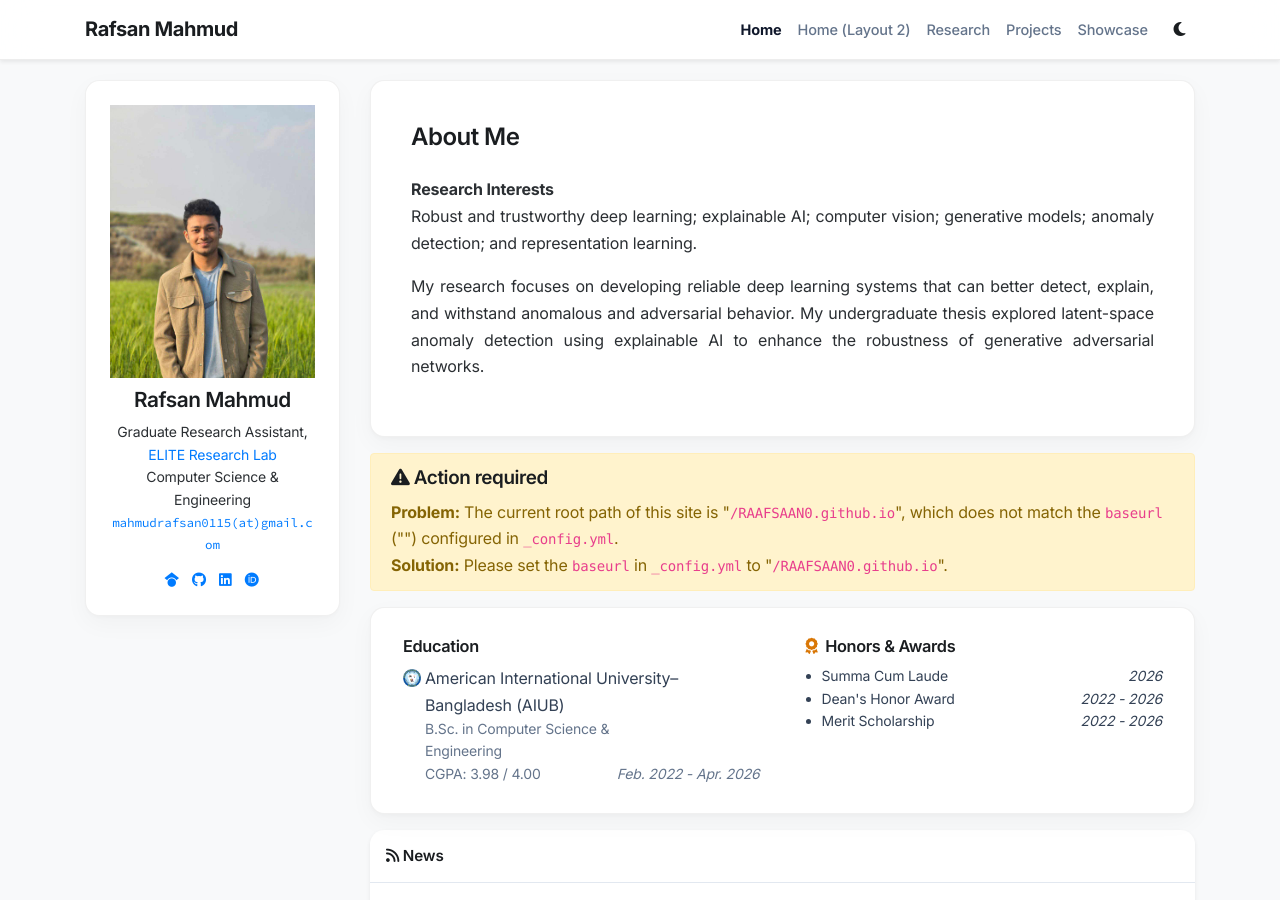
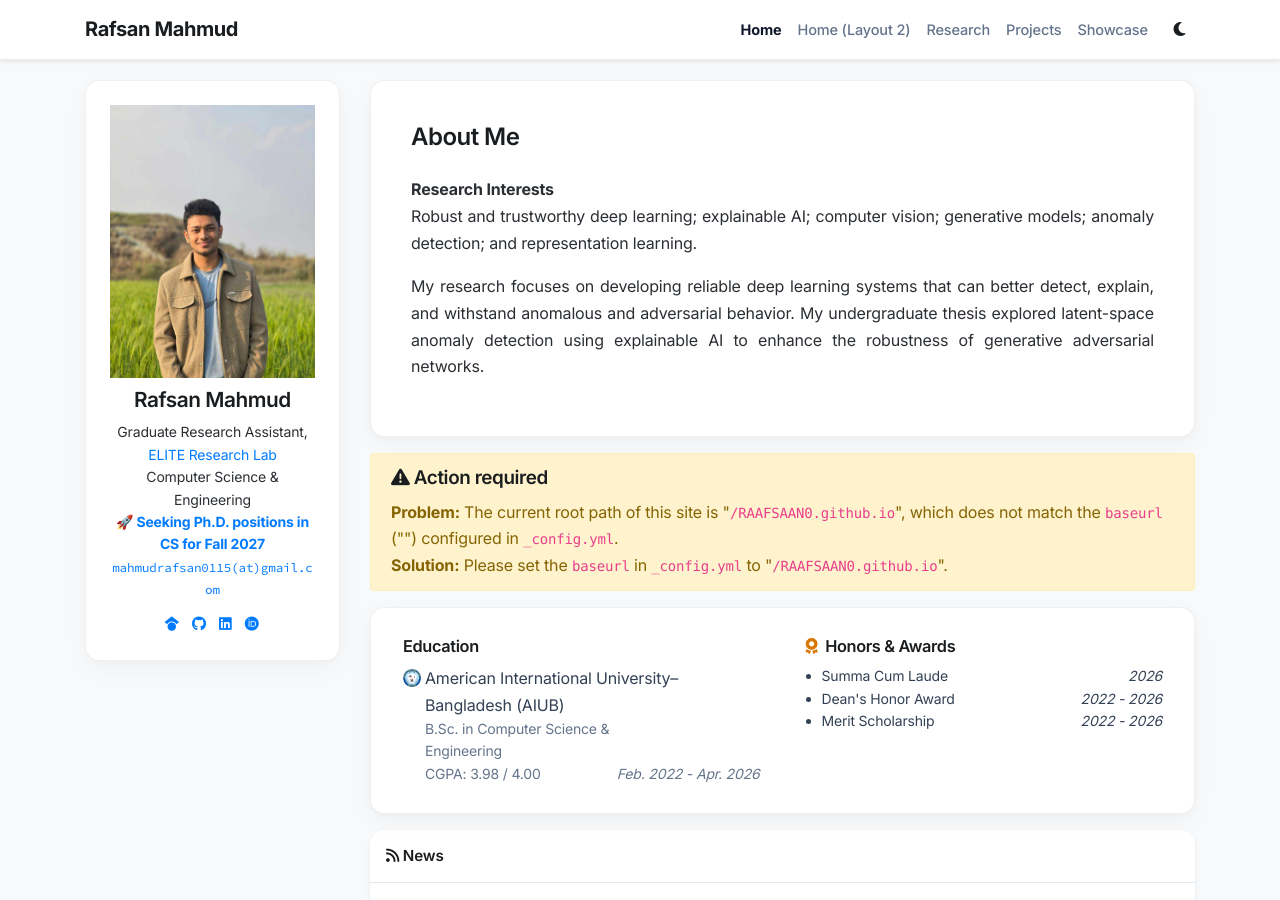
Before and after one commit to RAAFSAAN0/RAAFSAAN0.github.io, a Jekyll site: the page built from index.html, in a window 1280 px wide and 900 px high. Built offline with Jekyll 4.4.1, drawn with Linux system fonts in a browser that asks for light colours; nearby versions of some CDN libraries; a style sheet for code colours, icons or effects is not loaded.

Commit message:
Update profile.yml

```diff
--- a/_data/profile.yml
+++ b/_data/profile.yml
@@ -17,6 +17,8 @@ positions:
     logo: /assets/images/badges/elite.png
 
   - name: "Computer Science & Engineering"
+
+  - name: "<strong class='text-primary'>🚀 Seeking Ph.D. positions in CS for Fall 2027</strong>"
 
 # ============================================================
 # Contact & Profiles
```
